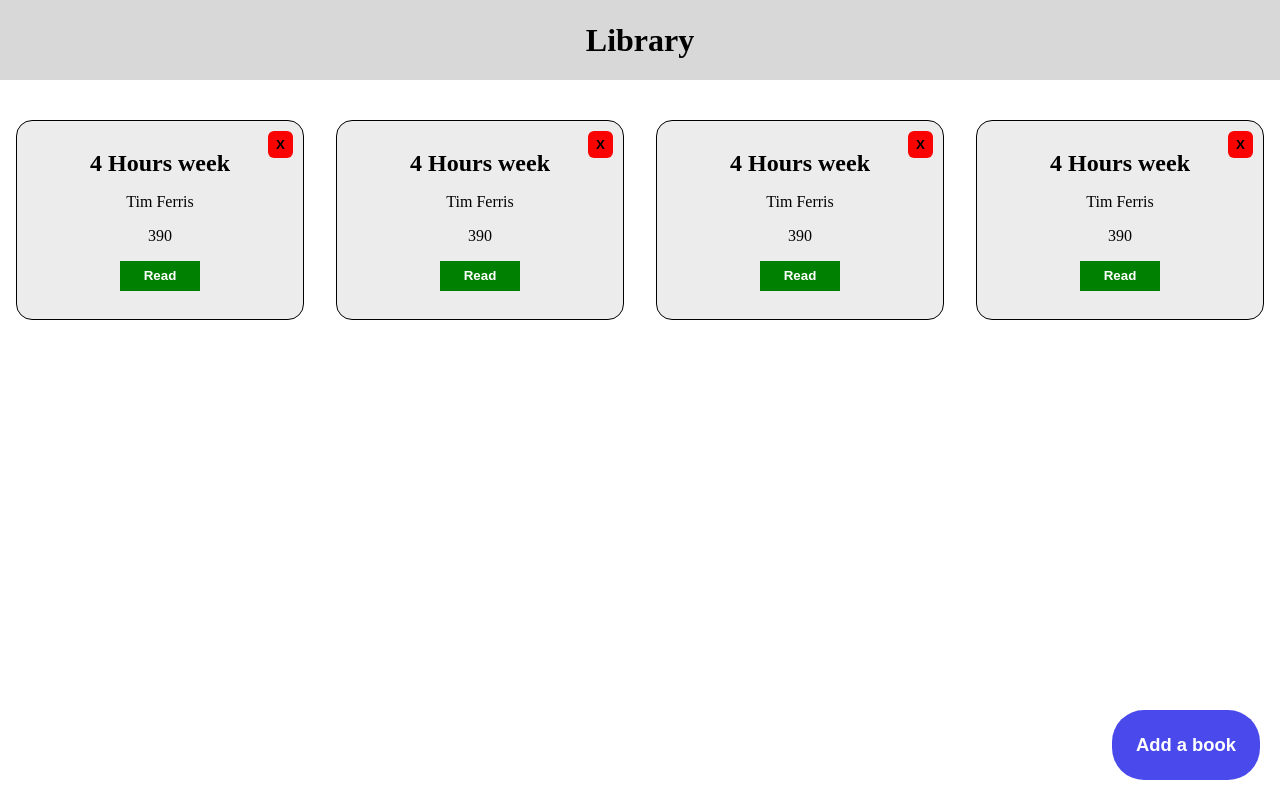
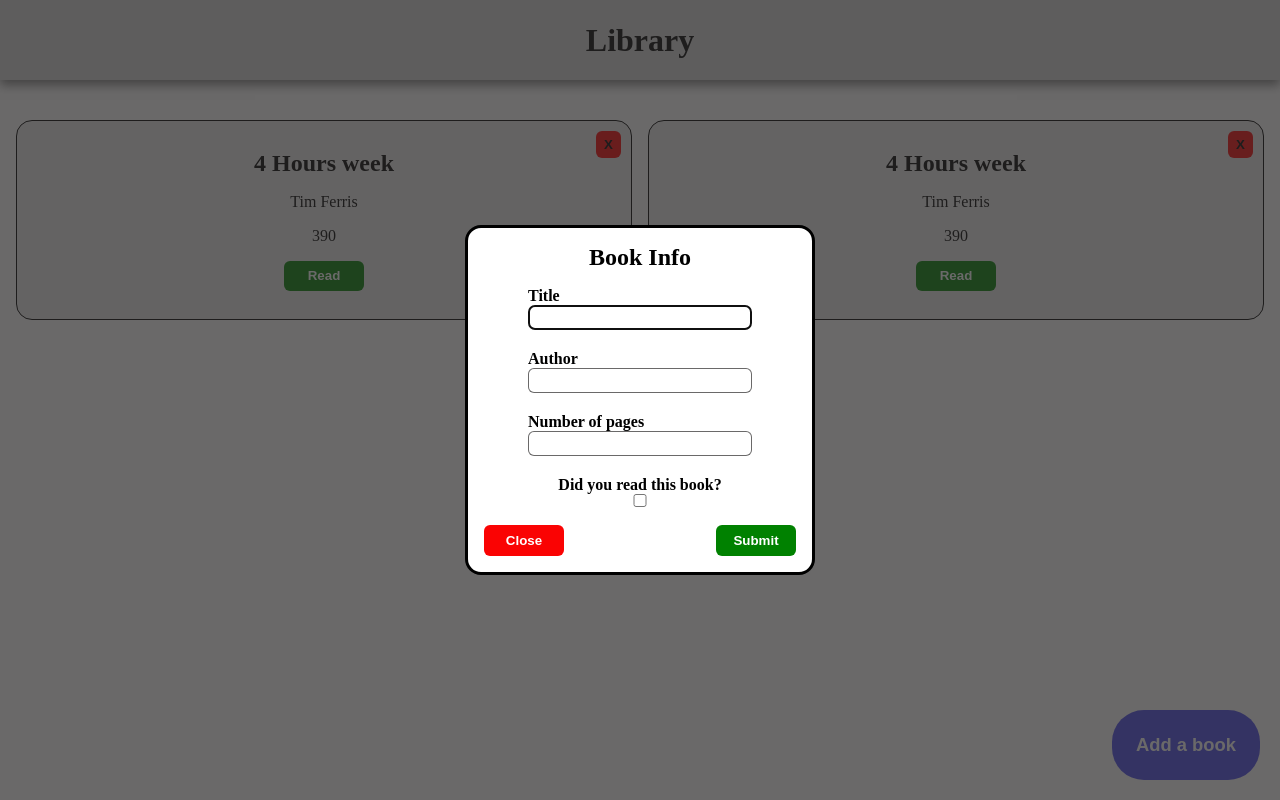
Before and after one commit to hledezma03/library-v2, a plain HTML site: page index.html in a window 1280 px wide. Both pictures are taken after a click on the button "Add a book". Drawn offline with Linux system fonts and the light colour scheme.

Commit message:
Create the dialog, add styles and basic JS
Add the basic functions of the dialog like open, close and some styles in the form

```diff
--- a/index.html
+++ b/index.html
@@ -26,22 +26,34 @@
                 <p class="book-pages">390</p>
                 <button class="read-btn">Read</button>
             </div>
-            <div class="card-container">
-                <button class="delete-btn">X</button>
-                <h2 class="book-title">4 Hours week</h2>
-                <p class="book-author">Tim Ferris</p>
-                <p class="book-pages">390</p>
-                <button class="read-btn">Read</button>
-            </div>
-            <div class="card-container">
-                <button class="delete-btn">X</button>
-                <h2 class="book-title">4 Hours week</h2>
-                <p class="book-author">Tim Ferris</p>
-                <p class="book-pages">390</p>
-                <button class="read-btn">Read</button>
-            </div>
-            <button class="add-book-btn">Add a book</button>
+
         </main>
+        <dialog id="dialog">
+            <form method="dialog">
+                <p class="form-title">Book Info</p>
+                <ul>
+                    <li>
+                        <label for="form-book-title">Title</label>
+                        <input type="text" id="form-book-title" name="book-title">
+                    </li>
+                    <li>
+                        <label for="form-book-author">Author</label>
+                        <input type="text" id="form-book-author" name="book-author">
+                    </li>
+                    <li>
+                        <label for="form-book-pages">Number of pages</label>
+                        <input type="number" id="form-book-pages" name="book-pages">
+                    </li>
+                    <li>
+                        <label for="read-status" class="last-input-label">Did you read this book?</label>
+                        <input type="checkbox" id="read-status" name="read-status">
+                    </li>
+                </ul>
+                <button class="close-form-btn">Close</button>
+                <input id="submit-btn" type="submit">
+            </form>
+        </dialog>
+        <button class="add-book-btn">Add a book</button>
     </div>
 
     <script src="script.js"></script>
--- a/script.js
+++ b/script.js
@@ -0,0 +1,6 @@
+const dialog = document.getElementById("dialog");
+const addBook = document.querySelector(".add-book-btn");
+const closeForm = document.querySelector(".close-form-btn");
+
+addBook.addEventListener("click", () => dialog.showModal());
+closeForm.addEventListener("click", () => dialog.close());
--- a/styles.css
+++ b/styles.css
@@ -10,7 +10,7 @@
     justify-content: center;
     background-color: #d8d8d8;
     height: 5rem;
-    box-shadow: 8px 0 2x -2px black;
+    box-shadow: 0 5px 10px rgba(0, 0, 0, 0.5);
     margin-bottom: 24px;
 }
 
@@ -19,7 +19,7 @@
     grid-template-columns: repeat(auto-fit, minmax(250px, 1fr));
     position: relative;
     padding: 1rem;
-    gap: 2rem;
+    gap: 1rem;
 }
 
 .card-container {
@@ -54,6 +54,8 @@
     width: 80px;
     height: 30px;
     font-weight: bolder;
+    cursor: pointer;
+    border-radius: 6px;
 }
 
 .add-book-btn {
@@ -69,3 +71,84 @@
     border-radius: 2rem;
     cursor: pointer;
 }
+
+#dialog {
+    position: fixed;
+    top: 50vh;
+    left: 50vw;
+    transform: translate(-50%, -50%);
+    height: 350px;
+    width: 350px;
+    padding: 0 2rem;
+    border-radius: 1rem;
+}
+
+.form-title {
+    font-size: 1.5rem;
+    font-weight: bolder;
+    text-align: center;
+    margin: 1rem;
+}
+
+dialog ul {
+    display: flex;
+    flex-direction: column;
+    align-items: center;
+}
+
+
+dialog li {
+    display: flex;
+    flex-direction: column;
+    margin-bottom: 1.25rem;
+    padding: 0;
+    list-style: none;
+    width: 80%;
+}
+
+dialog label {
+    font-weight: bold;
+}
+
+dialog input {
+    padding: 4px;
+    border-radius: 6px;
+    border: 1px solid rgba(43, 42, 42, 0.7);
+}
+
+.last-input-label {
+    text-align: center;
+}
+
+
+dialog::backdrop {
+    background: rgba(43, 42, 42, 0.7);
+}
+
+#submit-btn {
+    position: absolute;
+    bottom: 1rem;
+    right: 1rem;
+    background-color: #008100;
+    border: none;
+    width: 80px;
+    color: #fff;
+    font-weight: bold;
+    padding: 0.5rem;
+    border-radius: 6px;
+    cursor: pointer;
+}
+
+.close-form-btn {
+    position: absolute;
+    bottom: 1rem;
+    left: 1rem;
+    border: none;
+    background-color: #fa0303;
+    color: #fff;
+    font-weight: bold;
+    padding: 0.5rem;
+    width: 80px;
+    border-radius: 6px;
+    cursor: pointer;
+}
```
